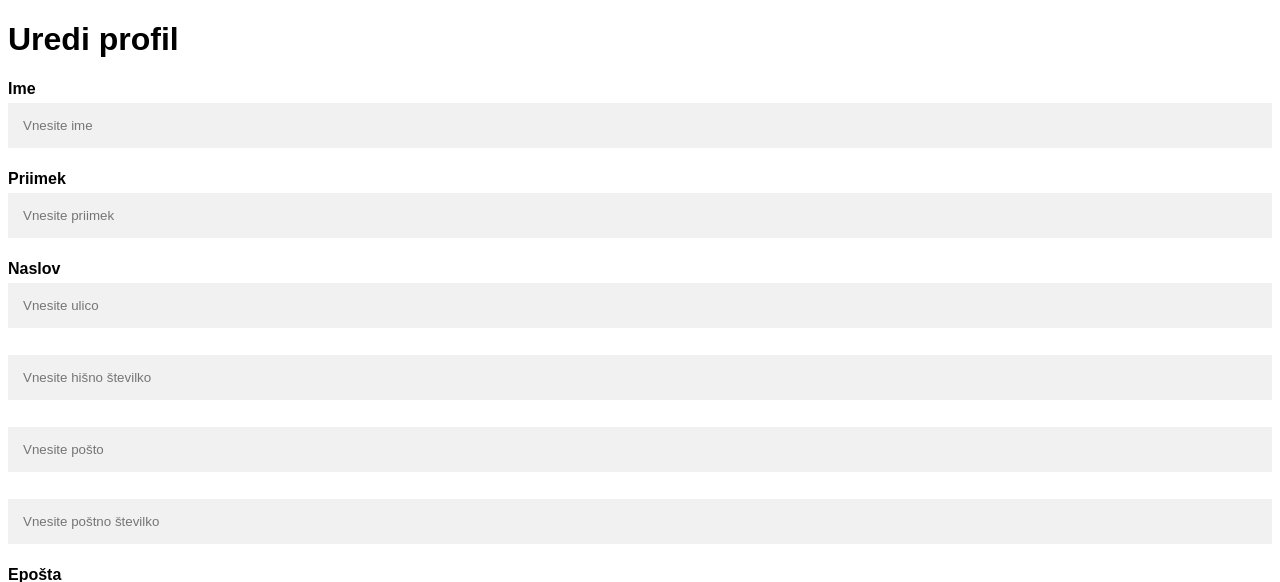
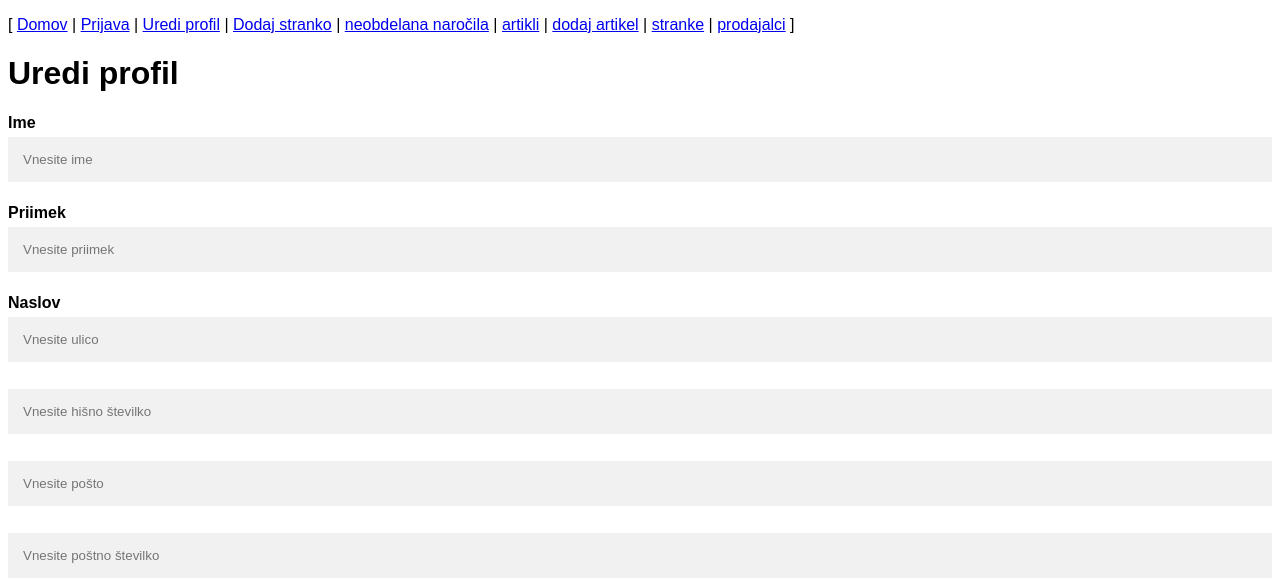
Before and after one commit to tjasad/spletna_trgovina, a PHP site: the page made by view/uporabniki-edit.php in a window 1280 px wide. Shown: the top 582 px of the page. Run offline with PHP 8.4, Linux system fonts and the light colour scheme; the template is opened without the code that fills it, so the values that code supplies are empty; the visitor is signed in with stand-in values (Sample User, id 1); some libraries are stand-ins or nearby versions.

Commit message:
prikaz urejanja profila je sedaj mogoč samo pri prijavljenem uporabniku

```diff
--- a/view/uporabniki-edit.php
+++ b/view/uporabniki-edit.php
@@ -4,6 +4,27 @@
     <link rel="stylesheet" type="text/css" href="<?= CSS_URL . "registracijaPrijava.css" ?>">
 </head>
 <body>
+
+<p>[
+    <!--Anonimni uporabnik|Stranka|Prodajalec|Admin-->
+    <a href="<?= BASE_URL . "seminarska_naloga/trgovina" ?>">Domov</a> |
+    <a href="<?= BASE_URL . "seminarska_naloga/prijava" ?>">Prijava</a> |
+    <!--Stranka|Prodajalec|Admin-->
+    <?php
+      if (isset($_SESSION["user"])) {?>
+        <a href="<?= BASE_URL . "seminarska_naloga/uredi_profil" ?>">Uredi profil</a> |
+    <?php } ?>
+    <!--Prodajalec|Admin-->
+    <a href="<?= BASE_URL . "seminarska_naloga/registracija" ?>">Dodaj stranko</a> |
+    <a href="<?= BASE_URL . "seminarska_naloga/ne-obdelana_narocila" ?>">neobdelana naročila</a> |
+    <a href="<?= BASE_URL . "seminarska_naloga/artikli" ?>">artikli</a> |
+    <a href="<?= BASE_URL . "seminarska_naloga/artikli-add" ?>">dodaj artikel</a> |
+    <a href="<?= BASE_URL . "seminarska_naloga/stranke" ?>">stranke</a> |
+    <!--Admin-->
+    <a href="<?= BASE_URL . "seminarska_naloga/prodajalci" ?>">prodajalci</a>
+
+    ]</p>
+
 <div>
     <h1>Uredi profil</h1>
     <form action="<?= BASE_URL . "seminarska_naloga/uredi_profil" ?>" method="post">
```
Also changed, not shown: controller/seminarskaController.php (+9 -1 lines), view/artikli.php (+5 -2 lines), view/košarica.php (+5 -2 lines), view/ne-obdelana_narocila.php (+5 -2 lines), view/prodajalci.php (+5 -2 lines), view/stranke.php (+5 -2 lines).
